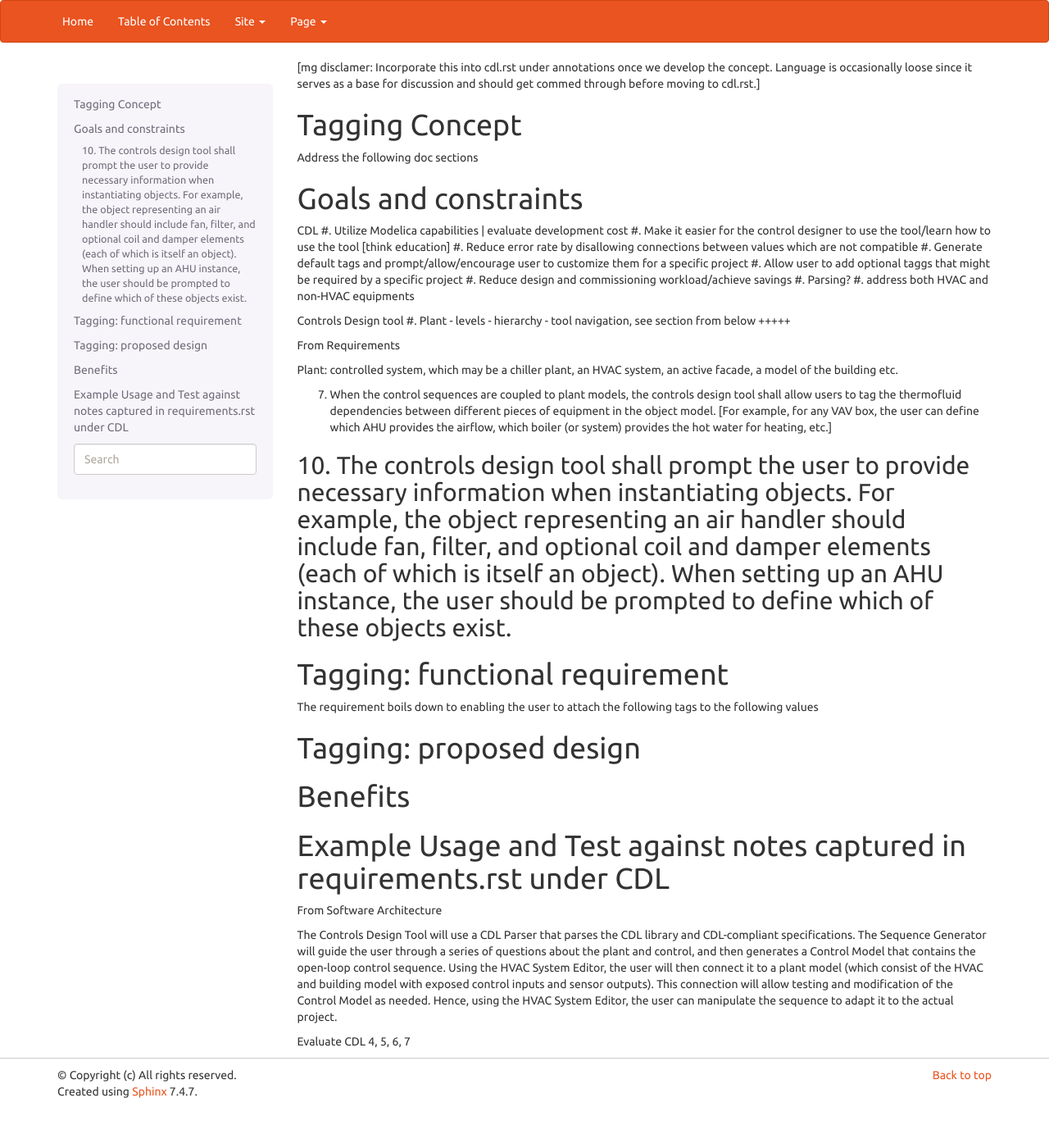
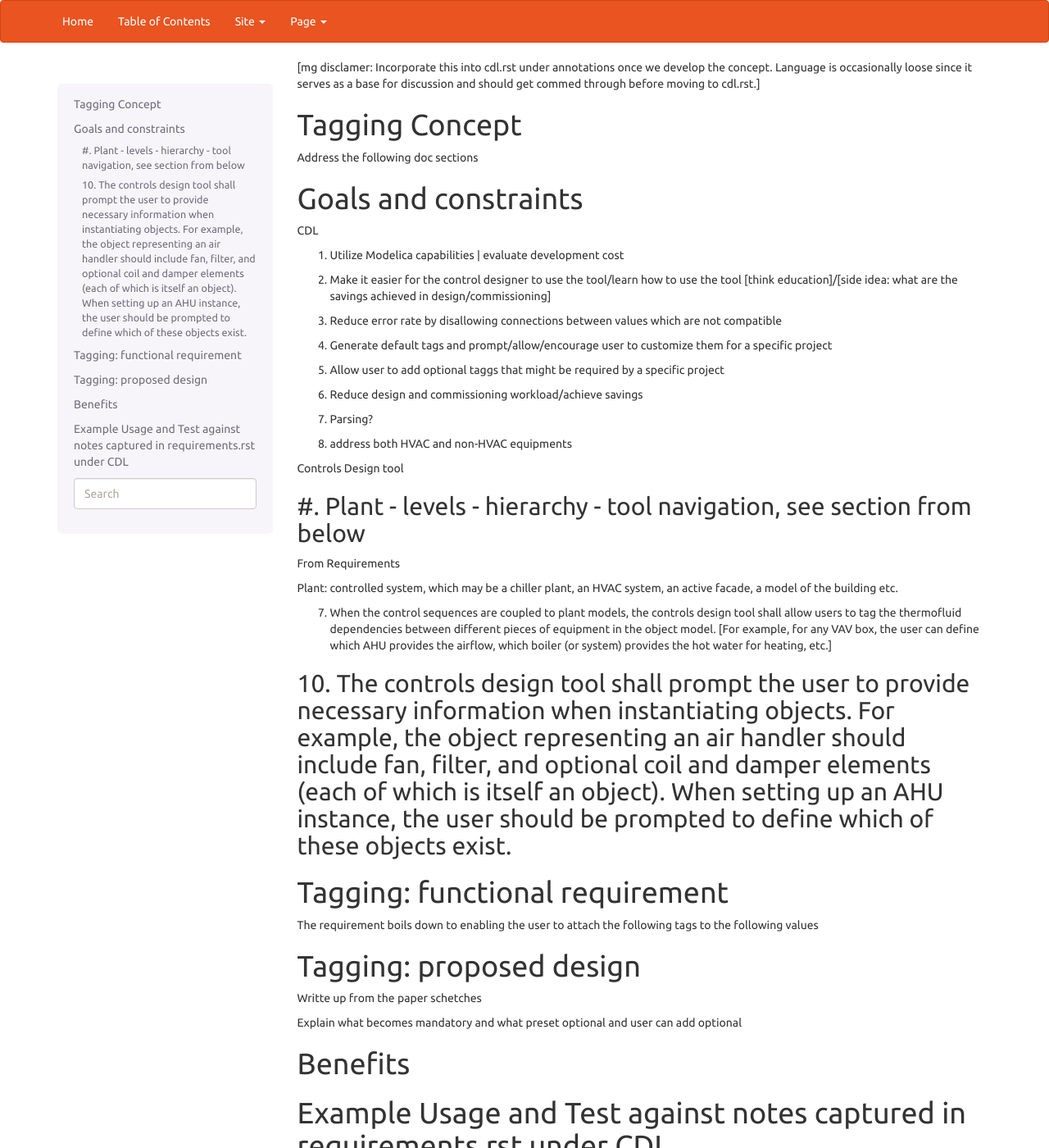
Before and after one commit to lbl-srg/obc, a Sphinx documentation site: the page built from specification/source/draftTaggingConcept.rst, in a window 1280 px wide and 1400 px high. Shown: the whole window at 82% size. Built offline with Sphinx 7.4.7, drawn with Linux system fonts in a browser that asks for light colours.

Commit message:
Update draftTaggingConcept.rst

```diff
--- a/specification/source/draftTaggingConcept.rst
+++ b/specification/source/draftTaggingConcept.rst
@@ -9,8 +9,9 @@ Address the following doc sections
 Goals and constraints
 ----------------------
 CDL
+
 #. Utilize Modelica capabilities | evaluate development cost
-#. Make it easier for the control designer to use the tool/learn how to use the tool [think education]
+#. Make it easier for the control designer to use the tool/learn how to use the tool [think education]/[side idea: what are the savings achieved in design/commissioning]
 #. Reduce error rate by disallowing connections between values which are not compatible
 #. Generate default tags and prompt/allow/encourage user to customize them for a specific project
 #. Allow user to add optional taggs that might be required by a specific project
@@ -19,6 +20,7 @@ CDL
 #. address both HVAC and non-HVAC equipments
 
 Controls Design tool
+
 #. Plant - levels - hierarchy - tool navigation, see section from below
 +++++
 
@@ -45,6 +47,10 @@ Tagging: proposed design
 ----------------------
 
 
+Writte up from the paper schetches
+
+
+Explain what becomes mandatory and what preset optional and user can add optional
 
 
 Benefits
```
